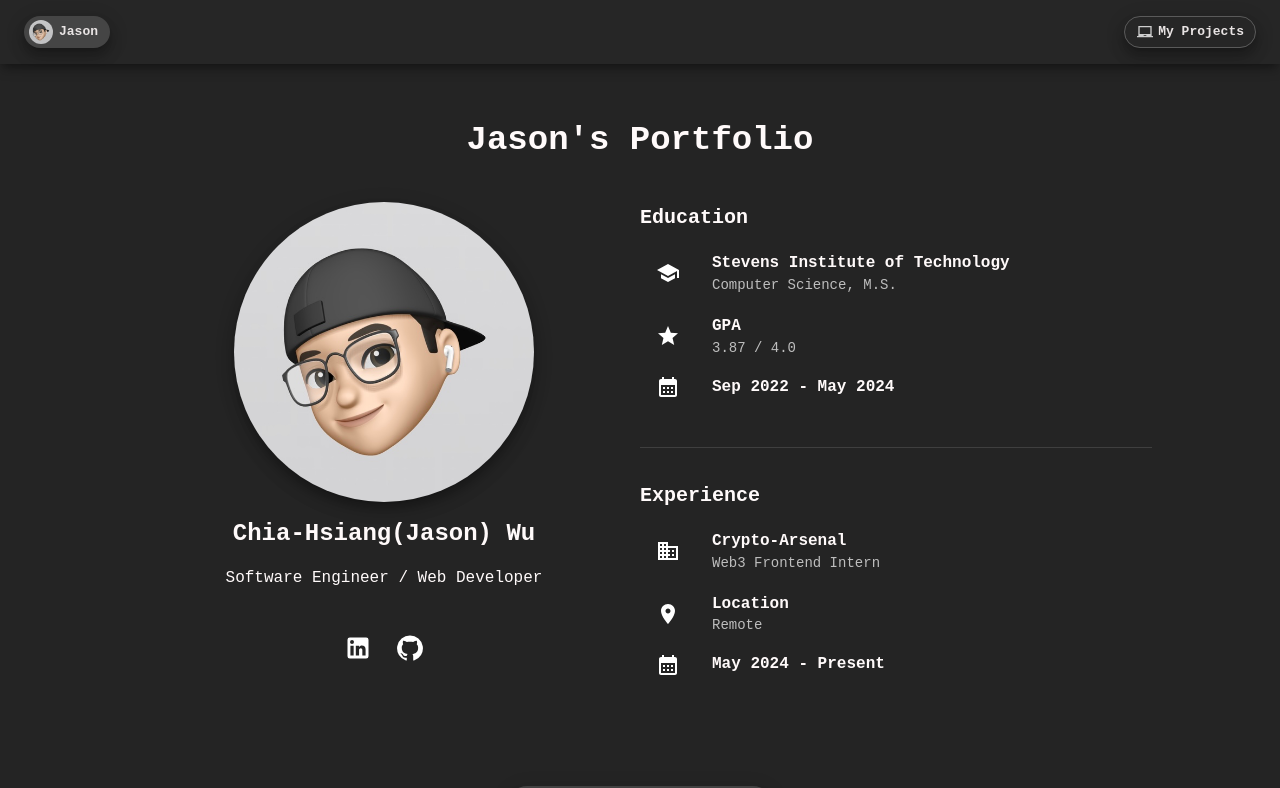
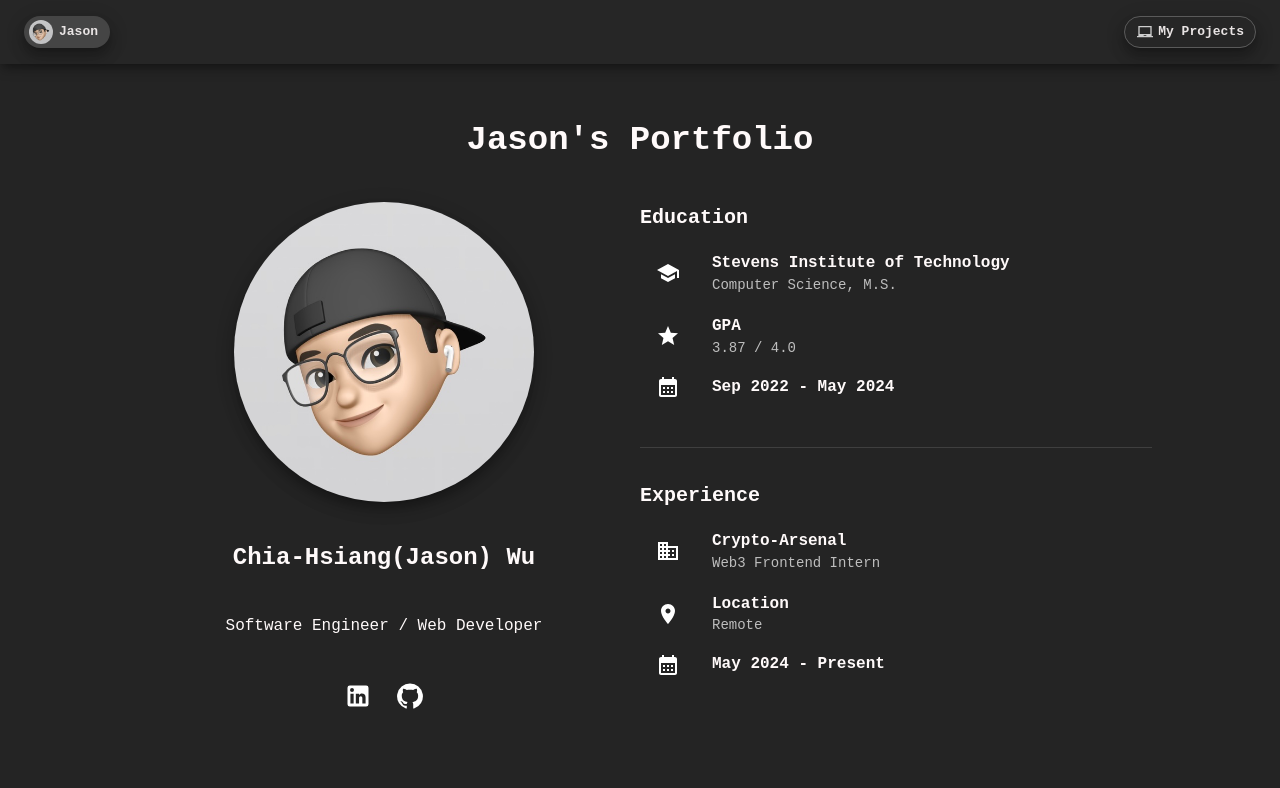
Before and after one commit to Jason-Wuuuu/Jason, a React (Vite) app: page / in a window 1280 px wide. Shown: the top 788 px of the page. Built offline with nearby package versions, Linux system fonts and the light colour scheme.

Commit message:
Update MainPage.jsx

```diff
--- a/src/components/MainPage.jsx
+++ b/src/components/MainPage.jsx
@@ -51,7 +51,7 @@ function MainPage() {
             />
           </Tooltip>
 
-          <Typography align="center" variant="h5" fontWeight="bold" my={2}>
+          <Typography align="center" variant="h5" fontWeight="bold" my={5}>
             Chia-Hsiang(Jason) Wu
           </Typography>
 
```
